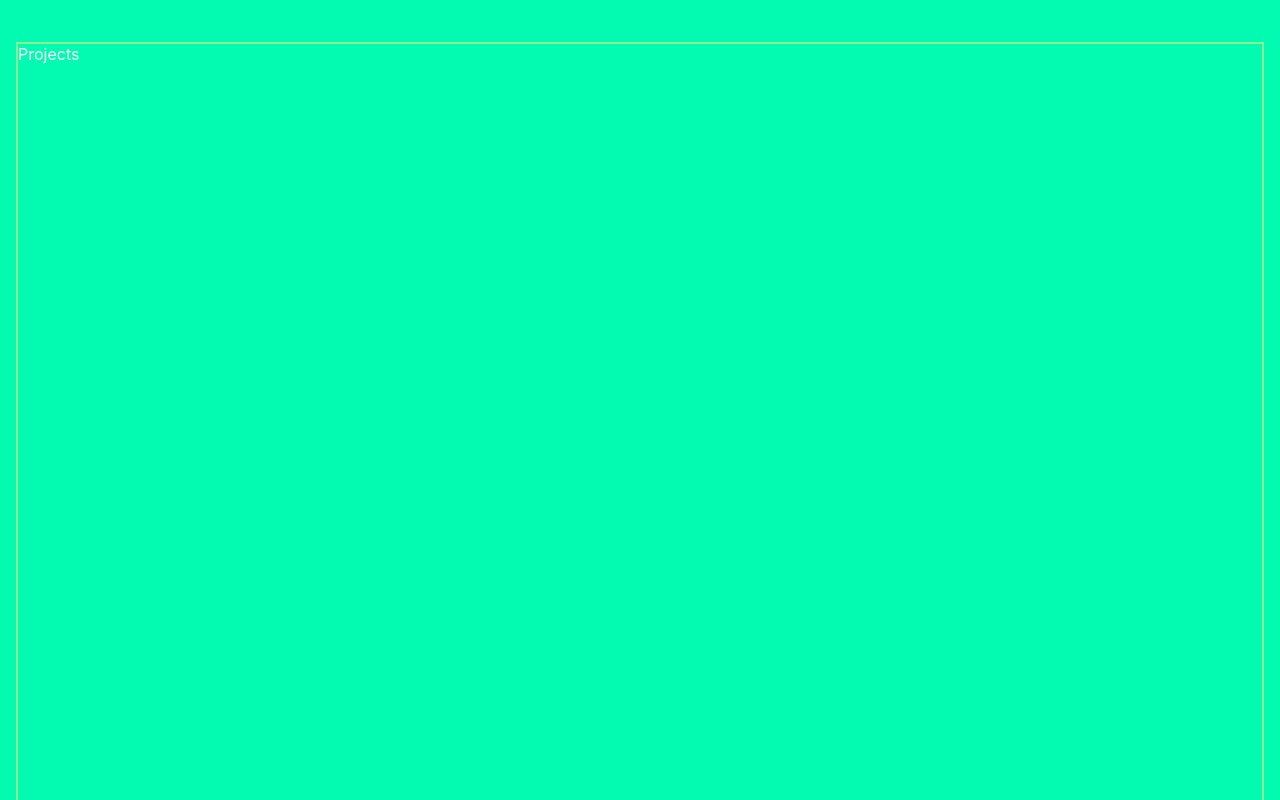
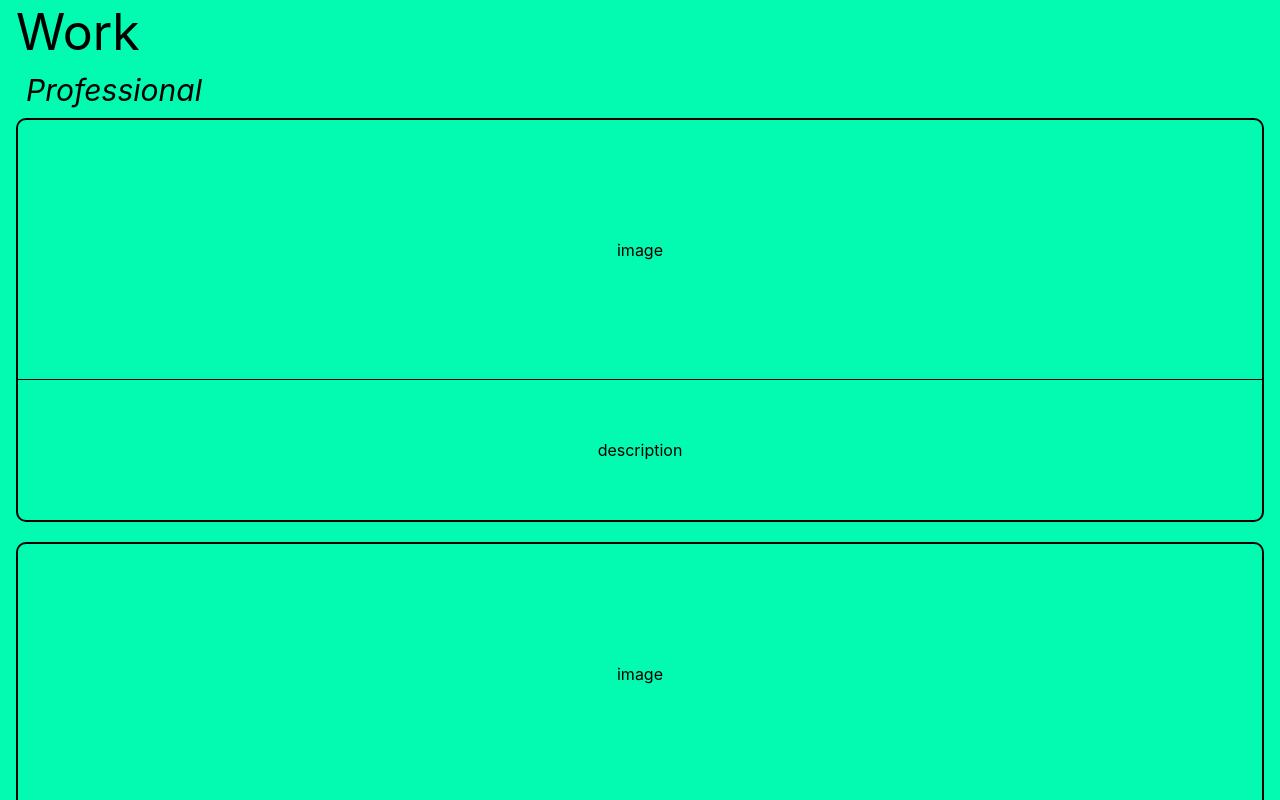
Before and after one commit to nickhibbits/react-website, a React (Create React App) app: page / in a window 1280 px wide. Shown: the part 2540-3340 px from the top of the page. Built offline with nearby package versions, Linux system fonts and the light colour scheme.

Commit message:
Layout, projects section

```diff
--- a/src/components/About.js
+++ b/src/components/About.js
@@ -48,8 +48,9 @@ export function About() {
         <div className="profile-title">About</div>
         <div className="profile-description">
           I'm a front-end focused developer with experience working at a startup
-          as well as performing ecommerce managment in a small business context.
-          Check out my work and let's connect.
+          as well as performing ecommerce managment for a small business.
+          <br />
+          <br /> Check out my work and let's connect.
         </div>
       </div>
     </div>
--- a/src/components/App.js
+++ b/src/components/App.js
@@ -1,10 +1,9 @@
 import { Fragment, useState } from "react";
 
 import Nav from "./Nav";
-import Socials from "./Socials";
 import Home from "./Home";
 import About from "./About";
-import Projects from "./Projects";
+import Work from "./Work";
 
 import "../styles/App.css";
 
@@ -22,7 +21,7 @@ function App() {
       <div className="app-wrapper">
         <Home />
         <About />
-        <Projects />
+        <Work />
       </div>
     </Fragment>
   );
--- /dev/null
+++ b/src/components/ProjectCard.js
@@ -0,0 +1,12 @@
+import "../styles/Work.css";
+
+function ProjectCard() {
+  return (
+    <div className="project-card-component">
+      <div className="project-image">image</div>
+      <div className="project-description">description</div>
+    </div>
+  );
+}
+
+export default ProjectCard;
--- /dev/null
+++ b/src/components/ProjectSet.js
@@ -0,0 +1,16 @@
+import "../styles/Work.css";
+import ProjectCard from "./ProjectCard";
+
+function ProjectSet({ name }) {
+  // const
+
+  return (
+    <div className="project-set-component">
+      <div className="project-set-title">{name}</div>
+      <ProjectCard />
+      <ProjectCard />
+    </div>
+  );
+}
+
+export default ProjectSet;
--- a/src/components/Projects.js
+++ /dev/null
@@ -1,7 +0,0 @@
-import "../styles/Projects.css";
-
-export function Projects() {
-  return <div className="projects-component">Projects</div>;
-}
-
-export default Projects;
--- /dev/null
+++ b/src/components/Work.js
@@ -0,0 +1,17 @@
+import "../styles/Work.css";
+import ProjectCard from "./ProjectCard";
+import ProjectSet from "./ProjectSet";
+
+function Work() {
+  return (
+    <div className="work-component">
+      <div className="work-title">Work</div>
+      <div className="projects-wrapper">
+        <ProjectSet name={"Professional"} />
+        <ProjectSet name={"Personal"} />
+      </div>
+    </div>
+  );
+}
+
+export default Work;
--- a/src/styles/About.css
+++ b/src/styles/About.css
@@ -1,11 +1,10 @@
 .about-component {
   color: white;
-
   grid-area: 2 / 1 / 3 / 5;
 }
 
 .profile {
-  font-size: 45px;
+  font-size: var(--title-size);
   margin-bottom: 10px;
   color: var(--main-color);
 }
@@ -17,7 +16,7 @@
 }
 
 .profile-title {
-  font-size: 30px;
+  font-size: var(--sub-section-title);
   font-style: italic;
 }
 
--- a/src/styles/App.css
+++ b/src/styles/App.css
@@ -1,7 +1,7 @@
 .app-wrapper {
   display: grid;
   grid-template-columns: repeat(4, 1fr);
-  grid-template-rows: 160vh 150vh 100vh 10vh;
+  grid-template-rows: 170vh 135vh 250vh 20px;
   grid-gap: 16px;
   min-height: 100vh;
 }
--- a/src/styles/Home.css
+++ b/src/styles/Home.css
@@ -1,7 +1,7 @@
 .home-component {
   display: grid;
   grid-template-rows: 80vh 70vh;
-  font-size: 50px;
+  font-size: var(--title-size);
   color: white;
   grid-area: 1 / 1 / 2 / 5;
 }
--- a/src/styles/Projects.css
+++ /dev/null
@@ -1,5 +0,0 @@
-.projects-component {
-  color: white;
-  border: solid 2px lightgreen;
-  grid-area: 3 / 1 / 4 / 5;
-}
--- /dev/null
+++ b/src/styles/Work.css
@@ -0,0 +1,39 @@
+.work-component {
+  color: black;
+  grid-area: 3 / 1 / 4 / 5;
+}
+
+.work-title {
+  font-size: var(--title-size);
+  /* color: var(--main-color); */
+}
+
+.project-set-title {
+  font-size: var(--sub-section-title);
+  font-style: italic;
+  margin: 10px;
+}
+
+.project-card-component {
+  display: grid;
+  grid-template-rows: 65% 35%;
+  border: solid 2px black;
+  border-radius: 10px;
+  min-height: 50vh;
+  margin-bottom: 20px;
+}
+
+.project-image {
+  display: flex;
+  justify-content: center;
+  align-items: center;
+  grid-area: 1 / 1 / 2 / 2;
+  border-bottom: solid 1px black;
+}
+
+.project-description {
+  display: flex;
+  justify-content: center;
+  align-items: center;
+  grid-area: 2 / 1 / 3 / 2;
+}
```
